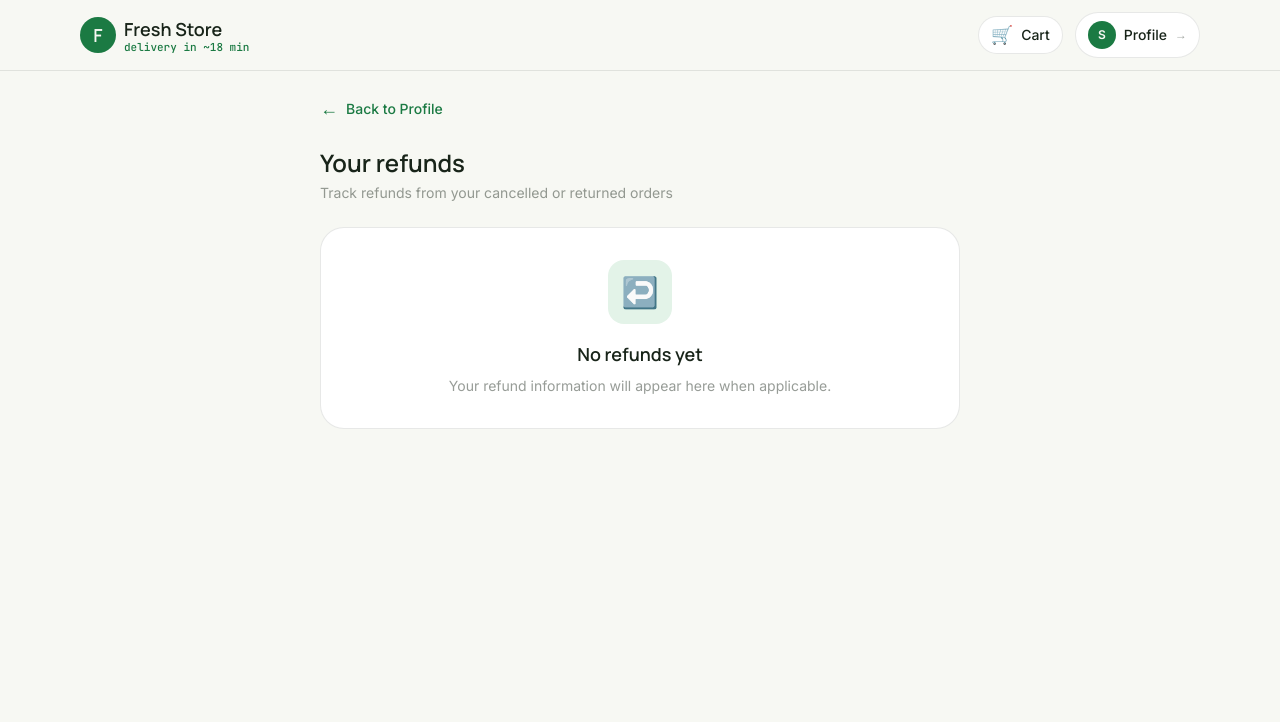
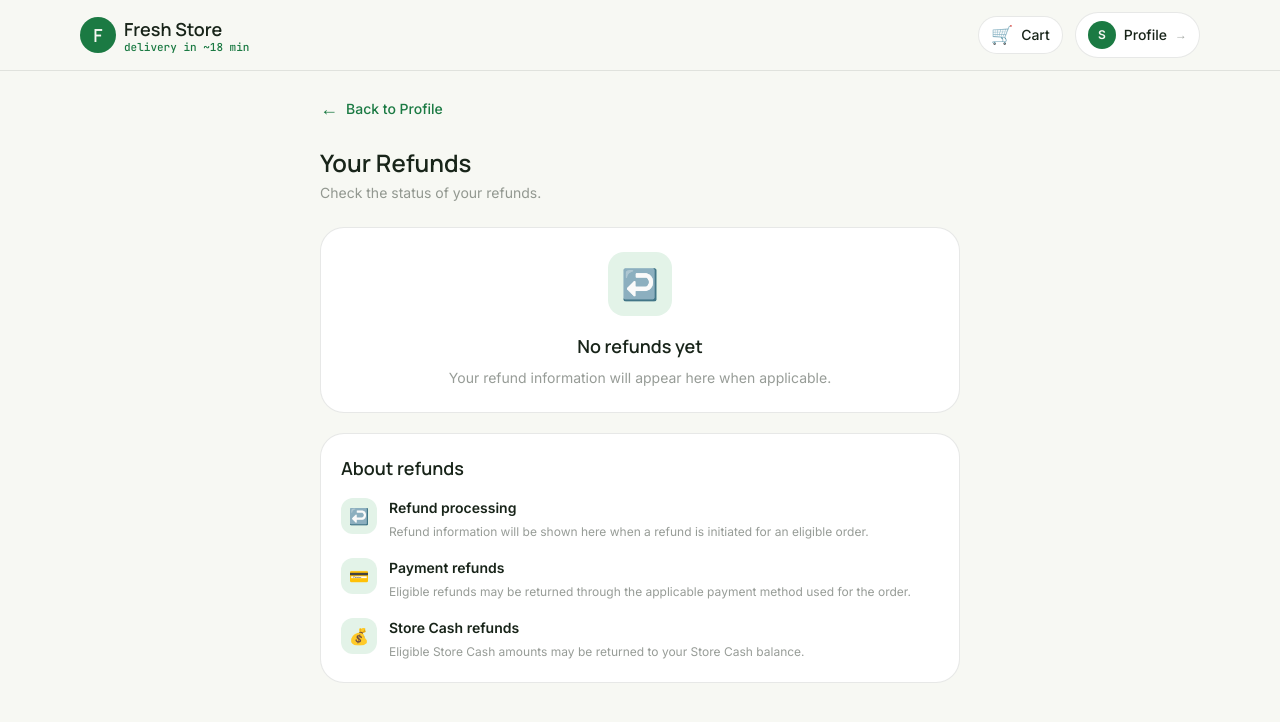
Before and after one commit to prashanthreddy-134/fresh-store, a React (Vite) app in the folder customer-web/: page /profile/refunds in a window 1280 px wide. Shown: the top 722 px of the page. Built offline with nearby package versions, Linux system fonts and the light colour scheme; no server answers; sample sign-in values are in the browser's storage.

Commit message:
Fix customer refunds page

```diff
--- a/customer-web/src/pages/ProfileRefunds.jsx
+++ b/customer-web/src/pages/ProfileRefunds.jsx
@@ -10,7 +10,9 @@ export default function ProfileRefunds() {
 
       <main className="max-w-2xl mx-auto px-4 py-6 pb-12">
 
+        {/* Back to Profile */}
         <button
+          type="button"
           onClick={() => navigate("/profile")}
           className="flex items-center gap-2 text-sm font-medium text-leaf hover:opacity-70 transition mb-6"
         >
@@ -18,28 +20,98 @@ export default function ProfileRefunds() {
           Back to Profile
         </button>
 
-        <h1 className="font-display font-800 text-2xl text-ink">
-          Your refunds
-        </h1>
+        {/* Header */}
+        <div className="mb-6">
+          <h1 className="font-display font-800 text-2xl text-ink">
+            Your Refunds
+          </h1>
 
-        <p className="text-sm text-ink/45 mt-1 mb-6">
-          Track refunds from your cancelled or returned orders
-        </p>
+          <p className="text-sm text-ink/45 mt-1">
+            Check the status of your refunds.
+          </p>
+        </div>
 
-        <div className="bg-white rounded-[24px] border border-ink/10 p-8 text-center">
+        {/* Empty State */}
+        <div className="bg-white rounded-[24px] border border-ink/10 p-6 text-center">
 
           <div className="w-16 h-16 mx-auto rounded-2xl bg-leaf-light grid place-items-center text-3xl mb-4">
             ↩️
           </div>
 
-          <h2 className="font-display font-800 text-lg">
+          <h2 className="font-display font-800 text-lg text-ink">
             No refunds yet
           </h2>
 
-          <p className="text-sm text-ink/45 mt-2">
+          <p className="text-sm text-ink/45 mt-2 max-w-sm mx-auto">
             Your refund information will appear here when applicable.
           </p>
 
+        </div>
+
+        {/* Refund Information */}
+        <div className="bg-white rounded-[24px] border border-ink/10 p-5 mt-5">
+
+          <h2 className="font-display font-800 text-lg mb-4">
+            About refunds
+          </h2>
+
+          <div className="space-y-4">
+
+            {/* Refund processing */}
+            <div className="flex gap-3">
+              <div className="w-9 h-9 rounded-xl bg-leaf-light grid place-items-center shrink-0">
+                ↩️
+              </div>
+
+              <div>
+                <p className="font-semibold text-sm text-ink">
+                  Refund processing
+                </p>
+
+                <p className="text-xs text-ink/45 mt-1 leading-5">
+                  Refund information will be shown here when a refund is
+                  initiated for an eligible order.
+                </p>
+              </div>
+            </div>
+
+            {/* Payment refund */}
+            <div className="flex gap-3">
+              <div className="w-9 h-9 rounded-xl bg-leaf-light grid place-items-center shrink-0">
+                💳
+              </div>
+
+              <div>
+                <p className="font-semibold text-sm text-ink">
+                  Payment refunds
+                </p>
+
+                <p className="text-xs text-ink/45 mt-1 leading-5">
+                  Eligible refunds may be returned through the applicable
+                  payment method used for the order.
+                </p>
+              </div>
+            </div>
+
+            {/* Store Cash */}
+            <div className="flex gap-3">
+              <div className="w-9 h-9 rounded-xl bg-leaf-light grid place-items-center shrink-0">
+                💰
+              </div>
+
+              <div>
+                <p className="font-semibold text-sm text-ink">
+                  Store Cash refunds
+                </p>
+
+                <p className="text-xs text-ink/45 mt-1 leading-5">
+                  Eligible Store Cash amounts may be returned to your Store
+                  Cash balance.
+                </p>
+              </div>
+            </div>
+
+          </div>
         </div>
 
       </main>
```
